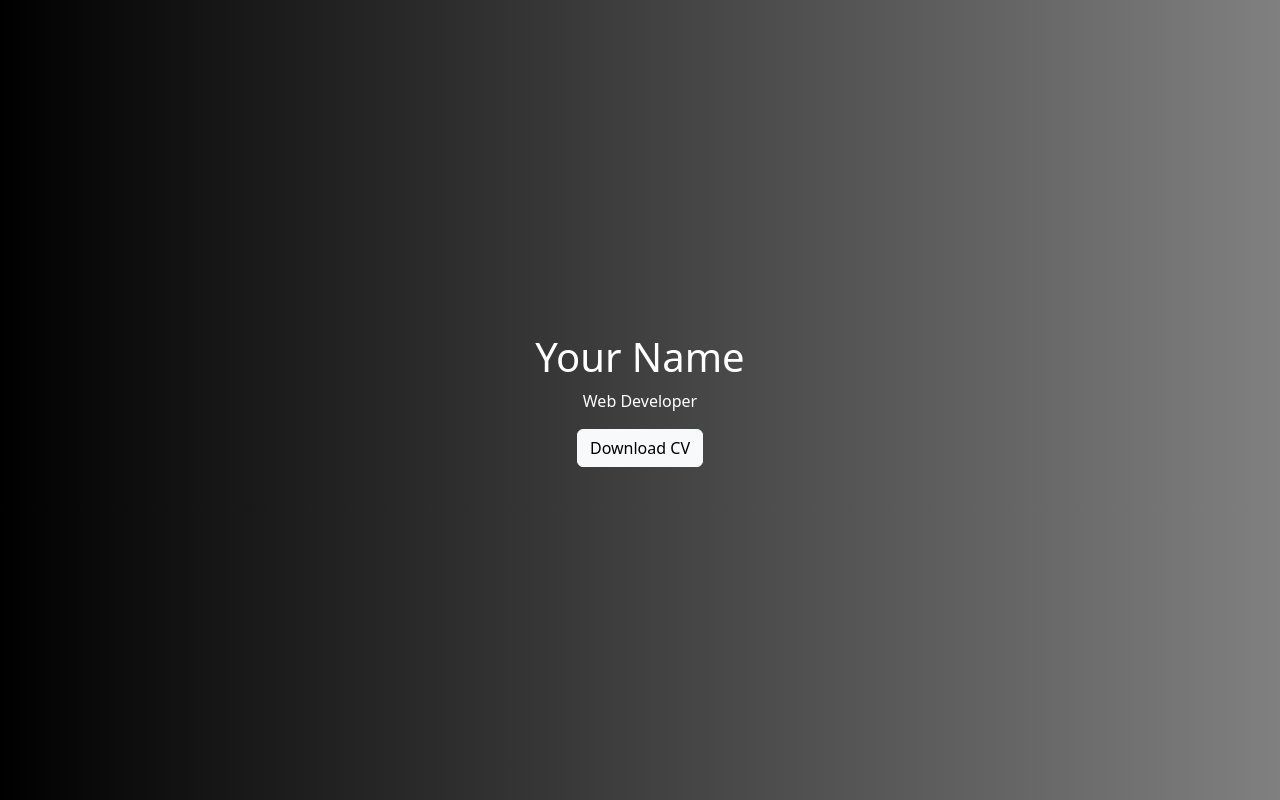
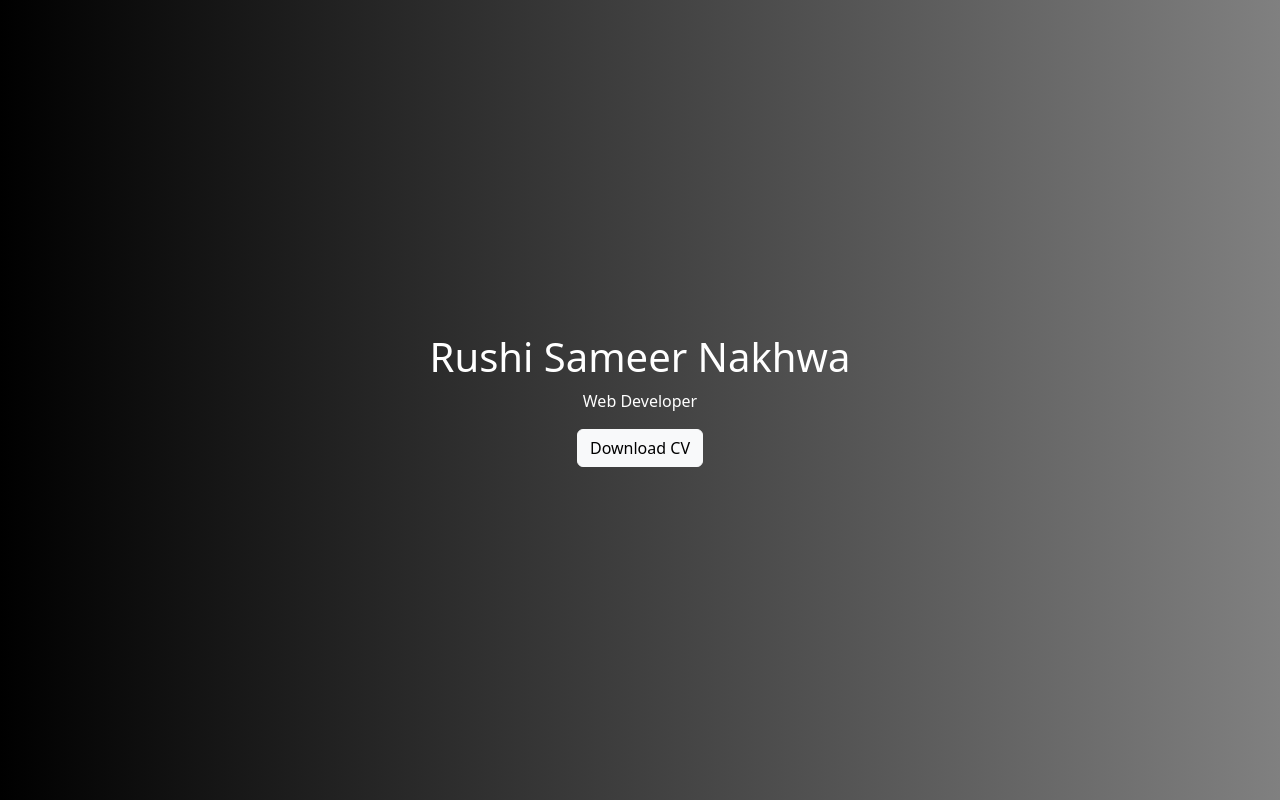
Before and after one commit to nakhwarushi02-cyber/resume-website, a plain HTML site: page index.html in a window 1280 px wide. Shown: the top 800 px of the page. Drawn offline with nearby package versions, Linux system fonts and the light colour scheme.

Commit message:
fix name update

```diff
--- a/index.html
+++ b/index.html
@@ -13,7 +13,7 @@
 
 <section class="hero text-center text-white d-flex align-items-center">
   <div class="container">
-    <h1>Your Name</h1>
+    <h1>Rushi Sameer Nakhwa</h1>
     <p id="role"></p>
     <a href="assets/resume.pdf" class="btn btn-light" download>Download CV</a>
   </div>
```
